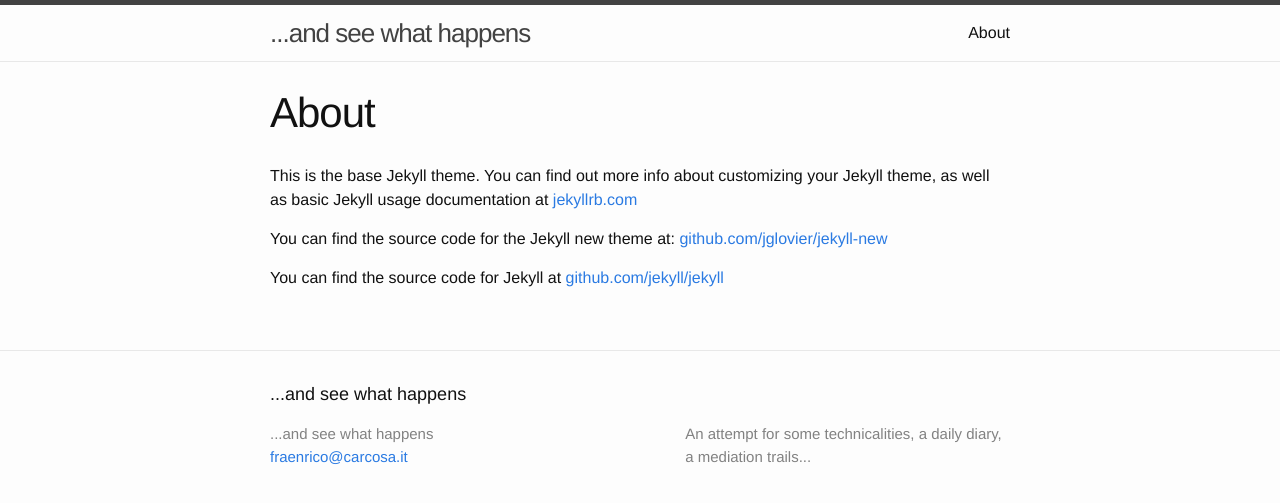
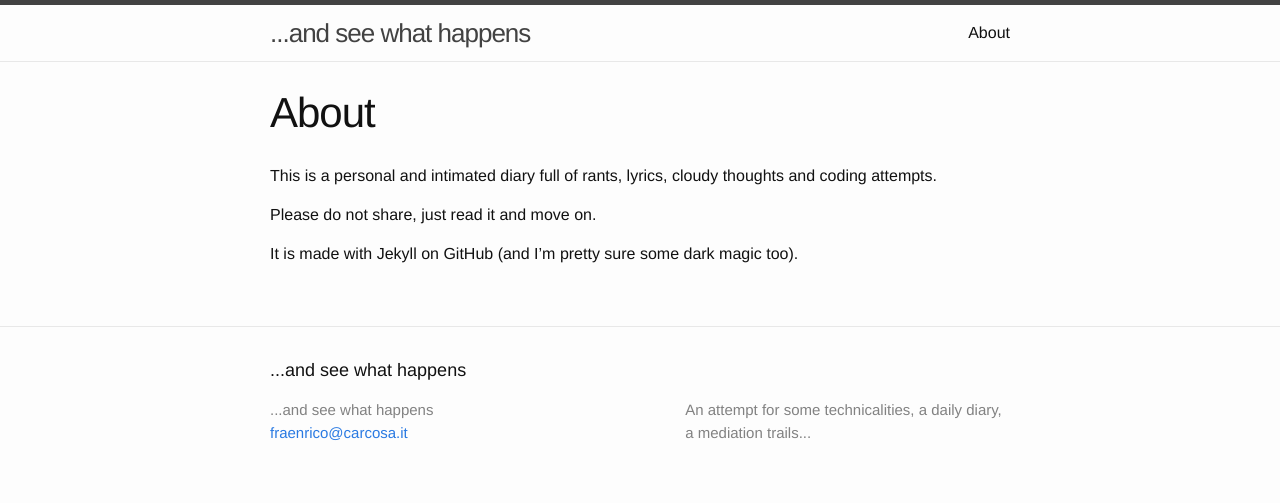
Before and after one commit to pepato/pepato.github.io, a Jekyll site: the page built from about.md, in a window 1280 px wide. Shown: the top 503 px of the page. Built offline with Jekyll 4.4.1, drawn with Linux system fonts in a browser that asks for light colours; a file with an impossible date is left out.

```diff
--- a/_posts/2015-03-15-welcome-to-jekyll.markdown
+++ b/_posts/2015-03-15-welcome-to-jekyll.markdown
@@ -1,8 +1,9 @@
 ---
 layout: post
 title:  "Welcome to Jekyll!"
-#date:   2015-03-15 14:55:33
+date:   2015-03-15 14:55:33
 categories: jekyll update
+published: false
 ---
 You’ll find this post in your `_posts` directory. Go ahead and edit it and re-build the site to see your changes. You can rebuild the site in many different ways, but the most common way is to run `jekyll serve`, which launches a web server and auto-regenerates your site when a file is updated.
 
--- a/about.md
+++ b/about.md
@@ -4,8 +4,8 @@ title: About
 permalink: /about/
 ---
 
-This is the base Jekyll theme. You can find out more info about customizing your Jekyll theme, as well as basic Jekyll usage documentation at [jekyllrb.com](http://jekyllrb.com/)
+This is a personal and intimated diary full of rants, lyrics, cloudy thoughts and coding attempts.
 
-You can find the source code for the Jekyll new theme at: [github.com/jglovier/jekyll-new](https://github.com/jglovier/jekyll-new)
+Please do not share, just read it and move on.
 
-You can find the source code for Jekyll at [github.com/jekyll/jekyll](https://github.com/jekyll/jekyll)
+It is made with Jekyll on GitHub (and I'm pretty sure some dark magic too).
```
Also changed, not shown: _posts/2014-12-28-zero.md (+2 -2 lines), _posts/2015-02-18-sarcasmo.md (+2 -1 lines), _posts/2015-03-15-first.md (+2 -1 lines), README.md (added).
